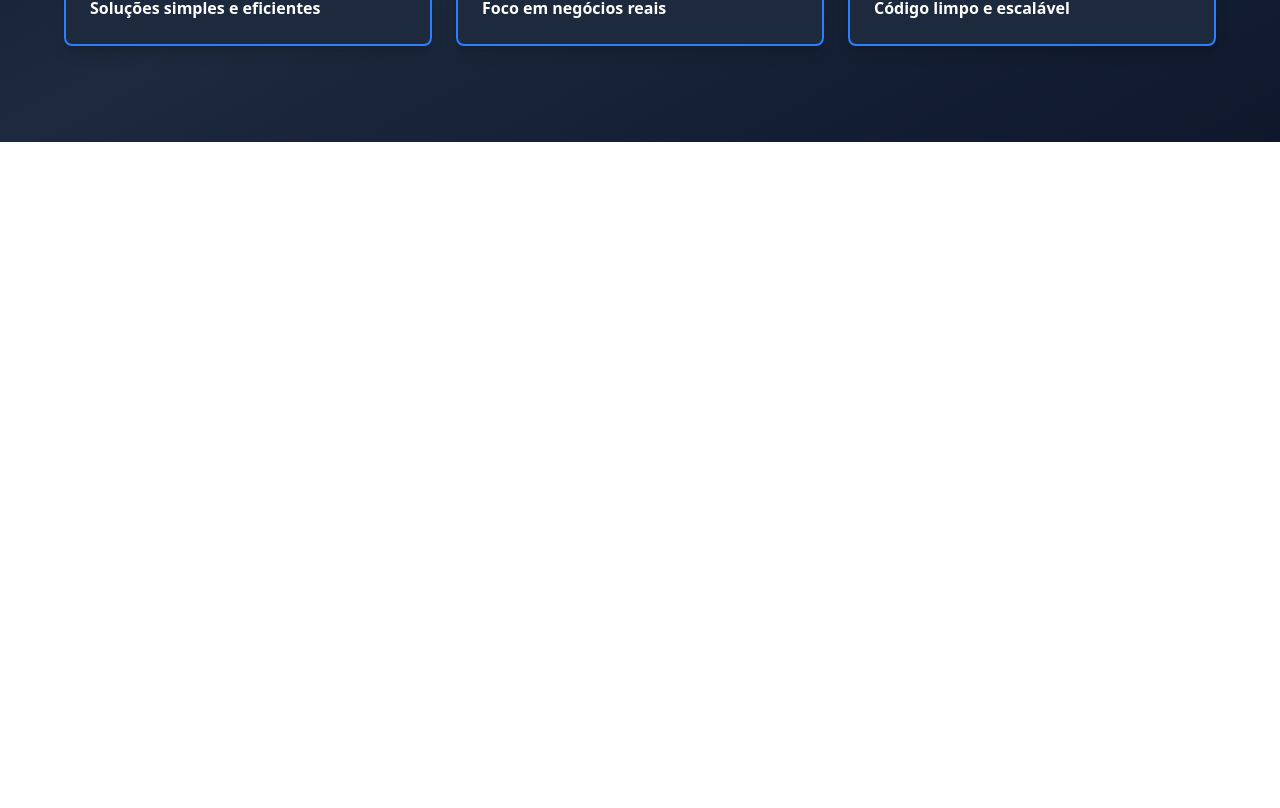
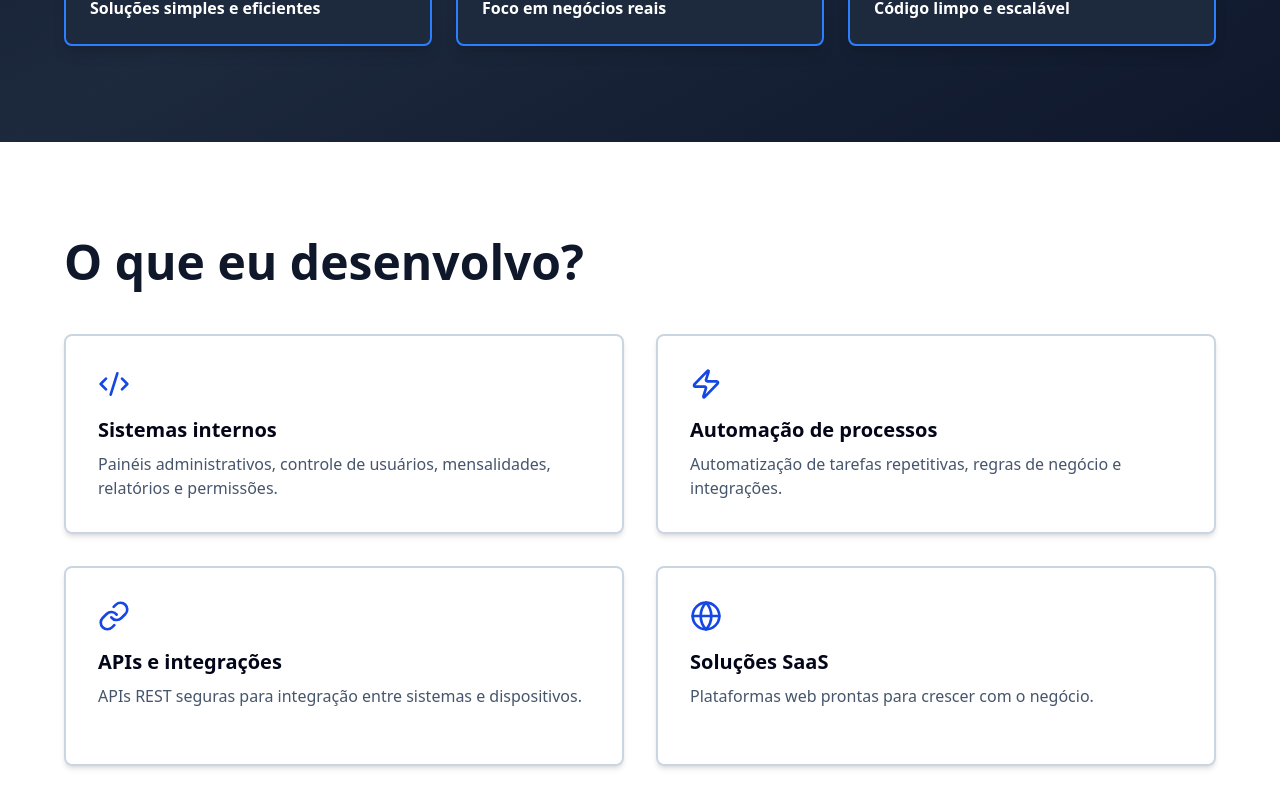
Before and after one commit to devvthalisson/portfolio, a React (Vite) app: page / in a window 1280 px wide. Shown: the part 1346-2154 px from the top of the page. Before the commit the page ends 1488 px from the top, so only its background shows below. Built offline with nearby package versions, Linux system fonts and the light colour scheme.

Commit message:
add: dev section

```diff
--- a/src/App.jsx
+++ b/src/App.jsx
@@ -1,6 +1,7 @@
 import { Header } from "./layout/Header";
 import { Hero } from "./layout/Hero";
 import { About } from "./layout/About";
+import { Dev } from "./layout/Dev";
 
 function App() {
   return (
@@ -8,6 +9,7 @@ function App() {
       <Header />
       <Hero />
       <About />
+      <Dev />
     </main>
   );
 }
--- /dev/null
+++ b/src/layout/Dev.jsx
@@ -0,0 +1,53 @@
+import { CodeXml, Zap, Link, Globe } from "lucide-react";
+
+export function Dev() {
+  return (
+    <section className="px-6 py-24 bg-white">
+      <div className="mx-auto max-w-6xl">
+        <h2 className="text-4xl font-bold text-slate-900 md:text-5xl mb-12">
+          O que eu desenvolvo?
+        </h2>
+        <div className="grid md:grid-cols-2 grid-rows-2 gap-8">
+          <div className="p-8 border-2 border-slate-300 rounded-lg hover:border-blue-700 hover:bg-slate-50 transition-all shadow-md">
+            <CodeXml size={24} className="h-8 w-8 text-blue-700 mb-4" />
+            <h3 className="text-xl font-semibold text-slate-950 mb-2">
+              Sistemas internos
+            </h3>
+            <p className="text-slate-600">
+              Painéis administrativos, controle de usuários, mensalidades,
+              relatórios e permissões.
+            </p>
+          </div>
+          <div className="p-8 border-2 border-slate-300 rounded-lg hover:border-blue-700 hover:bg-slate-50 transition-all shadow-md">
+            <Zap size={24} className="h-8 w-8 text-blue-700 mb-4" />
+            <h3 className="text-xl font-semibold text-slate-950 mb-2">
+              Automação de processos
+            </h3>
+            <p className="text-slate-600">
+              Automatização de tarefas repetitivas, regras de negócio e
+              integrações.
+            </p>
+          </div>
+          <div className="p-8 border-2 border-slate-300 rounded-lg hover:border-blue-700 hover:bg-slate-50 transition-all shadow-md">
+            <Link size={24} className="h-8 w-8 text-blue-700 mb-4" />
+            <h3 className="text-xl font-semibold text-slate-950 mb-2">
+              APIs e integrações
+            </h3>
+            <p className="text-slate-600">
+              APIs REST seguras para integração entre sistemas e dispositivos.
+            </p>
+          </div>
+          <div className="p-8 border-2 border-slate-300 rounded-lg hover:border-blue-700 hover:bg-slate-50 transition-all shadow-md">
+            <Globe size={24} className="h-8 w-8 text-blue-700 mb-4" />
+            <h3 className="text-xl font-semibold text-slate-950 mb-2">
+              Soluções SaaS
+            </h3>
+            <p className="text-slate-600">
+              Plataformas web prontas para crescer com o negócio.
+            </p>
+          </div>
+        </div>
+      </div>
+    </section>
+  );
+}
--- a/src/layout/Header.jsx
+++ b/src/layout/Header.jsx
@@ -6,7 +6,7 @@ export function Header() {
   const [menuOpen, setMenuOpen] = useState(false);
 
   return (
-    <header className="sticky top-0 z-50 border-b border-slate-200 bg-white/80 backdrop-blur-md h-15">
+    <header className="sticky top-0 z-50 border-b border-slate-200 bg-white backdrop-blur-md h-15">
       <div className="mx-auto max-w-6xl px-6 py-4 flex items-center justify-between">
         <motion.div
           className="text-xl text-slate-900 font-semibold"
```
